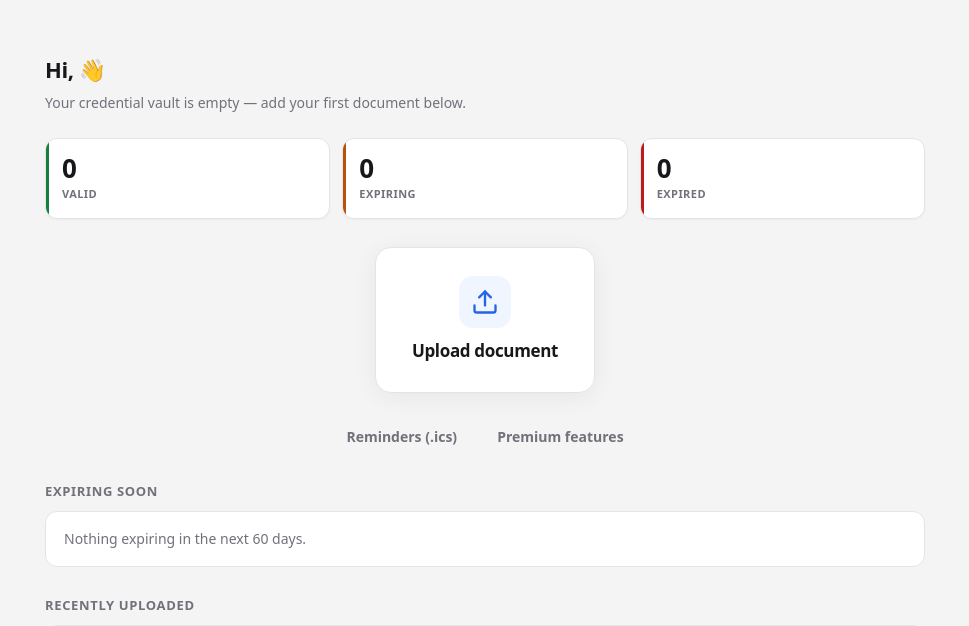
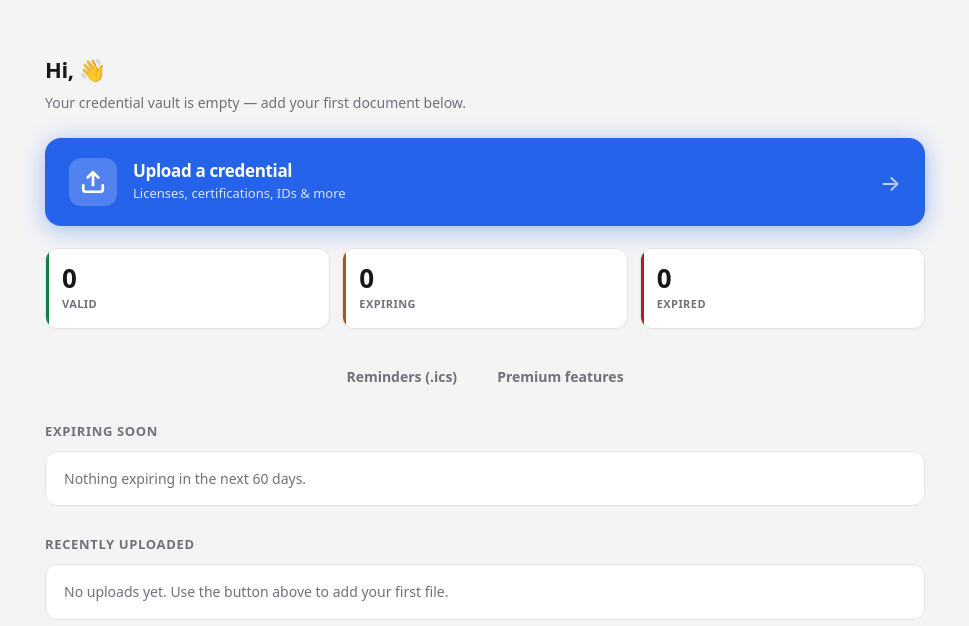
Before and after one commit to Roamingstatus/travel-nurse-credentials, a FastAPI app: template app/templates/dashboard.html in a window 1280 px wide. Shown: the part 65-691 px from the top of the page, without its empty margins (155-1124 px from the left). Run offline with FastAPI, Linux system fonts and the light colour scheme; the template is opened without the code that fills it, so the values that code supplies are empty; some libraries are stand-ins or nearby versions.

Commit message:
Make the upload button the most prominent element on the dashboard
Restructure the dashboard layout to move the upload button to the top, styling it as a full-width hero CTA with an accent background and updated text elements. Adjust CSS for `.dash-upload-cta` to achieve the new visual hierarchy.

Replit-Commit-Author: Agent
Replit-Commit-Session-Id: 669cec42-3c3c-4f02-b709-64a9de3e173f
Replit-Commit-Checkpoint-Type: full_checkpoint
Replit-Commit-Event-Id: 3654e033-7841-4cc2-8b7a-225a8582f452
Replit-Commit-Screenshot-Url: https://storage.googleapis.com/screenshot-production-us-central1/4455211f-c3a7-4220-a33f-65d766faa846/669cec42-3c3c-4f02-b709-64a9de3e173f/Mru16ak
Replit-Helium-Checkpoint-Created: true

```diff
--- a/app/static/style.v5.css
+++ b/app/static/style.v5.css
@@ -271,43 +271,58 @@ a:hover {
   color: var(--muted);
 }
 .dash-upload-cta {
-  display: inline-flex;
-  flex-direction: column;
-  align-items: center;
-  justify-content: center;
-  gap: 10px;
-  min-width: 220px;
-  padding: 28px 36px;
+  display: flex;
+  align-items: center;
+  gap: 16px;
+  width: 100%;
+  padding: 20px 24px;
   border-radius: 16px;
-  background: var(--surface);
-  border: 1px solid var(--line);
-  box-shadow: var(--shadow-md);
-  color: var(--text);
+  background: var(--accent);
+  border: none;
+  box-shadow: 0 4px 24px color-mix(in srgb, var(--accent) 40%, transparent);
+  color: #fff;
   text-decoration: none;
-  transition: transform 0.12s, box-shadow 0.12s;
+  transition: transform 0.15s ease, box-shadow 0.15s ease, filter 0.15s ease;
+  margin-bottom: 22px;
 }
 .dash-upload-cta:hover {
   transform: translateY(-2px);
-  box-shadow: 0 12px 40px rgba(0, 0, 0, 0.08);
+  filter: brightness(1.07);
+  box-shadow: 0 8px 32px color-mix(in srgb, var(--accent) 50%, transparent);
   text-decoration: none;
-}
-[data-theme="dark"] .dash-upload-cta:hover {
-  box-shadow: 0 12px 48px rgba(0, 0, 0, 0.45);
+  color: #fff;
 }
 .dash-upload-icon {
-  width: 52px;
-  height: 52px;
-  border-radius: 14px;
-  background: var(--accent-soft);
-  color: var(--accent);
+  width: 48px;
+  height: 48px;
+  border-radius: 12px;
+  background: rgba(255, 255, 255, 0.2);
+  color: #fff;
   display: flex;
   align-items: center;
   justify-content: center;
+  flex-shrink: 0;
+}
+.dash-upload-text {
+  flex: 1;
 }
 .dash-upload-label {
+  display: block;
   font-size: 17px;
   font-weight: 700;
   letter-spacing: -0.02em;
+  line-height: 1.2;
+}
+.dash-upload-sub {
+  display: block;
+  font-size: 13px;
+  opacity: 0.82;
+  margin-top: 2px;
+}
+.dash-upload-arrow {
+  font-size: 22px;
+  opacity: 0.7;
+  flex-shrink: 0;
 }
 .dash-scores {
   display: flex;
--- a/app/templates/dashboard.html
+++ b/app/templates/dashboard.html
@@ -23,7 +23,18 @@
   </p>
 </div>
 
-<div class="dash-stats anim-fade-up d1">
+<a class="dash-upload-cta anim-fade-up d1" href="/documents/upload">
+  <span class="dash-upload-icon" aria-hidden="true">
+    <svg width="26" height="26" viewBox="0 0 24 24" fill="none" stroke="currentColor" stroke-width="2.5" stroke-linecap="round" stroke-linejoin="round"><path d="M21 15v4a2 2 0 0 1-2 2H5a2 2 0 0 1-2-2v-4"/><polyline points="17 8 12 3 7 8"/><line x1="12" y1="3" x2="12" y2="15"/></svg>
+  </span>
+  <span class="dash-upload-text">
+    <span class="dash-upload-label">Upload a credential</span>
+    <span class="dash-upload-sub">Licenses, certifications, IDs &amp; more</span>
+  </span>
+  <span class="dash-upload-arrow" aria-hidden="true">→</span>
+</a>
+
+<div class="dash-stats anim-fade-up d2">
   <div class="stat-card stat-card--good">
     <div class="stat-card-value">{{ valid_count }}</div>
     <div class="stat-card-label">Valid</div>
@@ -39,25 +50,16 @@
 </div>
 
 {% if summary.expired %}
-<div class="dash-alert dash-alert--bad anim-fade-up d2">
+<div class="dash-alert dash-alert--bad anim-fade-up d3">
   <span class="dash-alert-msg">⛔ {{ summary.expired|length }} credential{% if summary.expired|length != 1 %}s{% endif %} expired</span>
   <a class="dash-alert-link" href="/documents">View →</a>
 </div>
 {% elif summary.expiring %}
-<div class="dash-alert dash-alert--warn anim-fade-up d2">
+<div class="dash-alert dash-alert--warn anim-fade-up d3">
   <span class="dash-alert-msg">⚠ {{ summary.expiring|length }} credential{% if summary.expiring|length != 1 %}s{% endif %} expiring soon</span>
   <a class="dash-alert-link" href="/documents">Review →</a>
 </div>
 {% endif %}
-
-<div style="text-align:center;margin-bottom:24px;" class="anim-fade-up d2">
-  <a class="dash-upload-cta" href="/documents/upload">
-    <span class="dash-upload-icon" aria-hidden="true">
-      <svg width="28" height="28" viewBox="0 0 24 24" fill="none" stroke="currentColor" stroke-width="2" stroke-linecap="round" stroke-linejoin="round"><path d="M21 15v4a2 2 0 0 1-2 2H5a2 2 0 0 1-2-2v-4"/><polyline points="17 8 12 3 7 8"/><line x1="12" y1="3" x2="12" y2="15"/></svg>
-    </span>
-    <span class="dash-upload-label">Upload document</span>
-  </a>
-</div>
 
 <div class="dash-footer-actions dash-top-actions" style="margin-bottom:24px;">
   <a class="btn ghost" href="/calendar/expiring.ics">Reminders (.ics)</a>
```
Also changed, not shown: app/static/style.css (+36 -21 lines).
